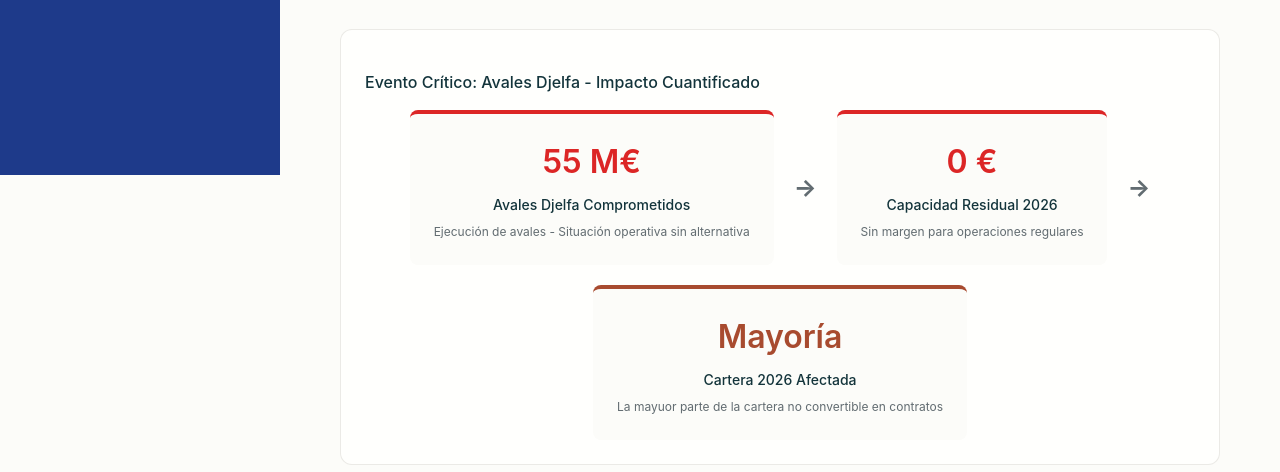
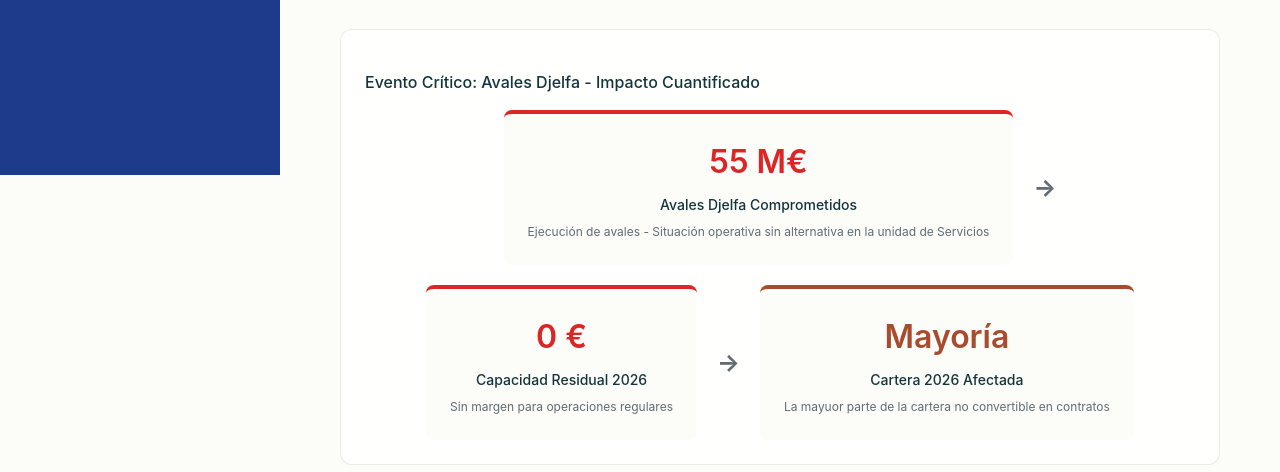
Before and after one commit to arturoms-source/Propuesta-estrategia, a plain HTML site: page index.html in a window 1280 px wide. Shown: the part 625-1097 px from the top of the page. Drawn offline with Linux system fonts and the light colour scheme; a web font is replaced by a local one.

Commit message:
Update index.html

```diff
--- a/index.html
+++ b/index.html
@@ -906,7 +906,7 @@ body {
                         <div class="event-card critical">
                             <div class="event-value">55 M€</div>
                             <div class="event-label">Avales Djelfa Comprometidos</div>
-                            <div class="event-description">Ejecución de avales - Situación operativa sin alternativa</div>
+                            <div class="event-description">Ejecución de avales - Situación operativa sin alternativa en la unidad de Servicios</div>
                         </div>
                         <div class="event-arrow">→</div>
                         <div class="event-card critical">
```
